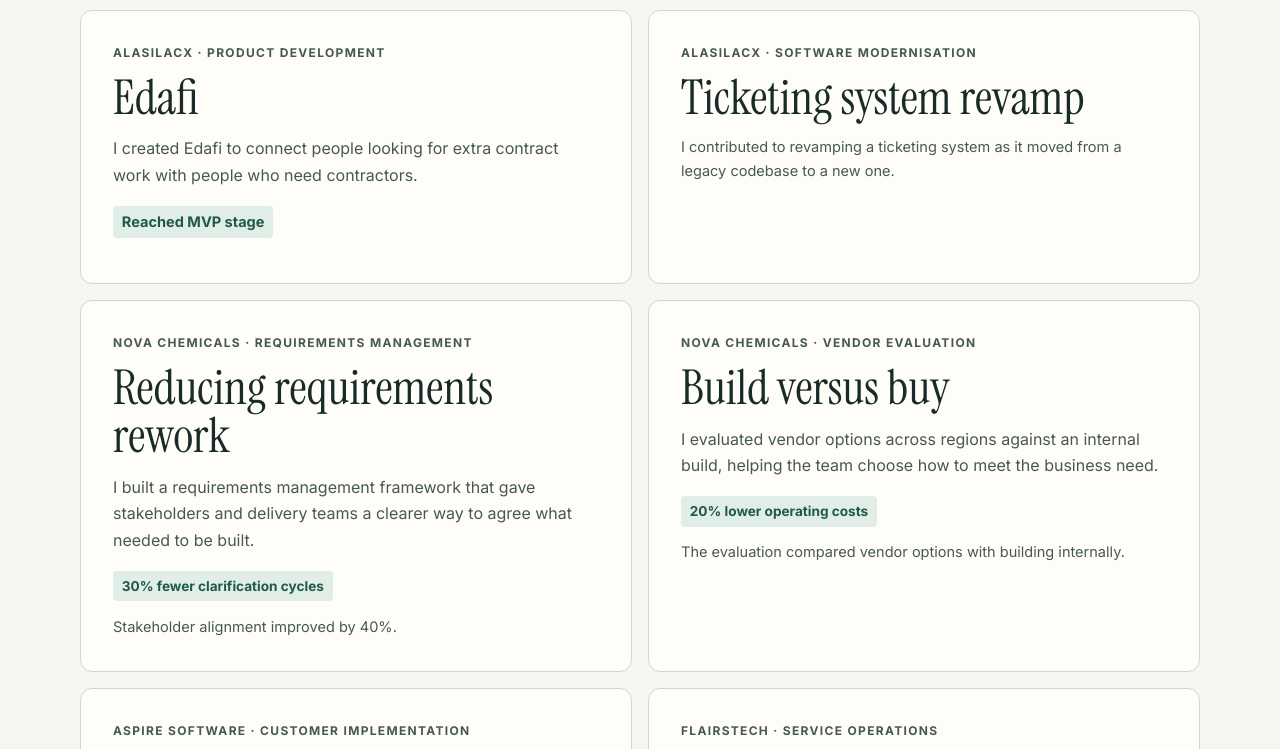
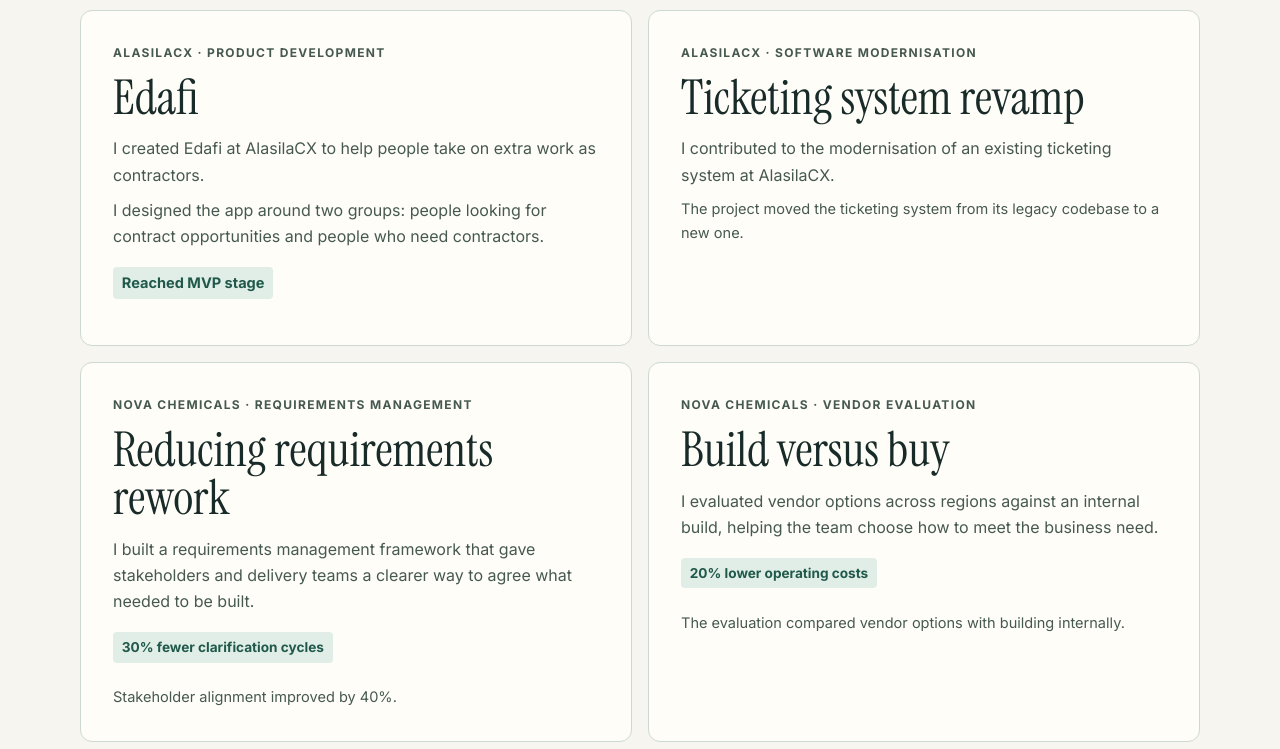
Before and after one commit to elfekyjr/elfekyjr.github.io, a plain HTML site: page index.html in a window 1280 px wide. Shown: the part 1220-1969 px from the top of the page. Drawn offline with Linux system fonts and the light colour scheme.

Commit message:
Expand AlasilaCX project descriptions

```diff
--- a/index.html
+++ b/index.html
@@ -61,6 +61,7 @@
   .cases { display: grid; grid-template-columns: repeat(2, minmax(0, 1fr)); gap: 1rem; margin-top: 1rem; }
   .case { padding: clamp(1.25rem, 3vw, 2rem); border: 1px solid var(--line); border-radius: 12px; background: #fffdf8; }
   .case h3 { margin: .7rem 0 .85rem; }
+  .case p + p:not(.result) { margin-top: .55rem; }
   .case .result { display: inline-block; margin: 1.1rem 0 .85rem; padding: .25rem .55rem; border-radius: 4px; background: var(--mint); color: var(--green); font-weight: 700; font-size: .85rem; }
   .case p:last-child { font-size: .91rem; }
   .columns { display: grid; grid-template-columns: 1.25fr .85fr; gap: clamp(1.5rem, 5vw, 5rem); }
@@ -129,13 +130,15 @@
         <article class="case" id="edafi">
           <p class="label">AlasilaCX · Product development</p>
           <h3>Edafi</h3>
-          <p>I created Edafi to connect people looking for extra contract work with people who need contractors.</p>
+          <p>I created Edafi at AlasilaCX to help people take on extra work as contractors.</p>
+          <p>I designed the app around two groups: people looking for contract opportunities and people who need contractors.</p>
           <p class="result">Reached MVP stage</p>
         </article>
         <article class="case" id="ticketing-system">
           <p class="label">AlasilaCX · Software modernisation</p>
           <h3>Ticketing system revamp</h3>
-          <p>I contributed to revamping a ticketing system as it moved from a legacy codebase to a new one.</p>
+          <p>I contributed to the modernisation of an existing ticketing system at AlasilaCX.</p>
+          <p>The project moved the ticketing system from its legacy codebase to a new one.</p>
         </article>
         <article class="case">
           <p class="label">NOVA Chemicals · Requirements management</p>
```
